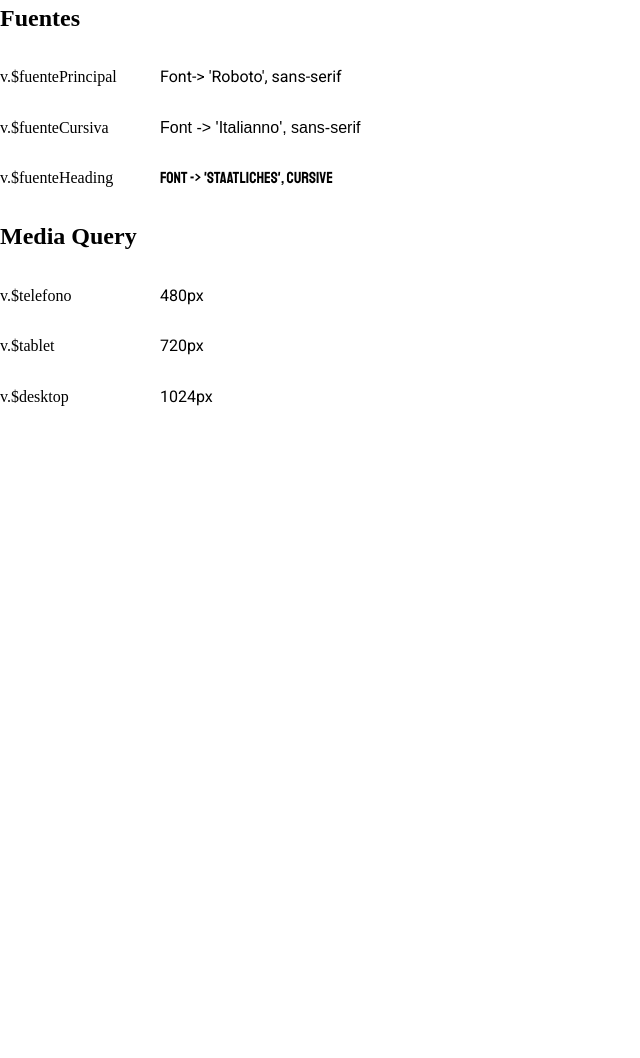
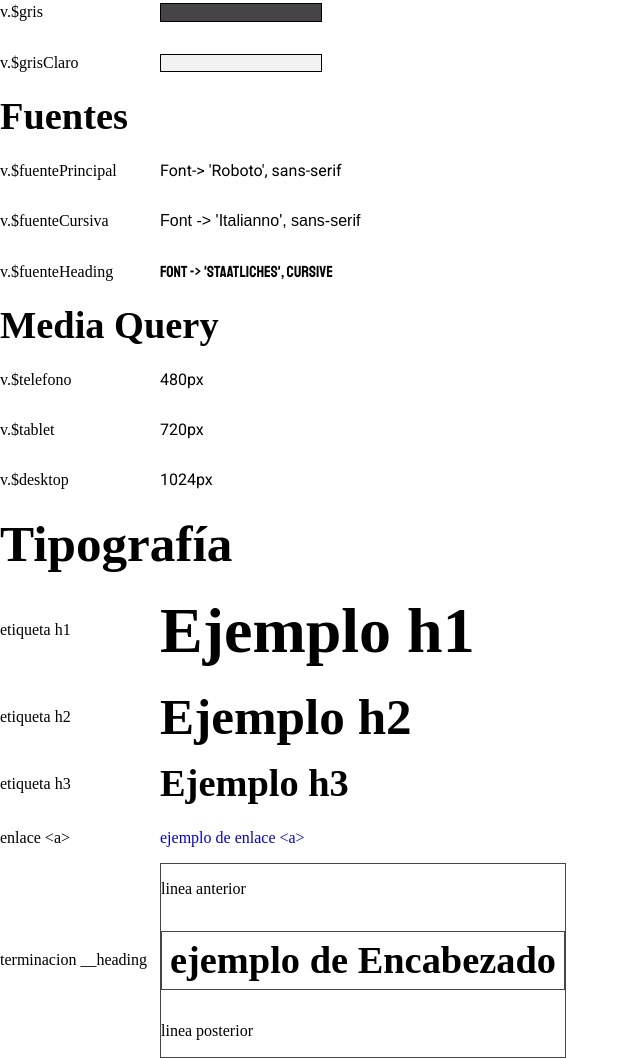
Before and after one commit to fuentesld/sass-base, a website: page index.html in a window 1280 px wide. Shown: the part 495-1553 px from the top of the page, without its empty margins (0-640 px from the left). Before the commit the page ends 917 px from the top, so only its background shows below. Drawn offline with Linux system fonts and the light colour scheme; a web font is replaced by a local one.

Commit message:
agregamos demo de tipografia

```diff
--- a/index.html
+++ b/index.html
@@ -12,8 +12,9 @@
 </head>
 <body>
   <h1>BASE</h1>
+  <h2>Variables</h2>
   <section class="variables">
-    <h2>Colores</h2>
+    <h3>Colores</h3>
     <div class="variables__contenedor">
       <p class="variables__etiqueta">v.$primario</p>
       <p class="variables__color variables__color--primario"></p>
@@ -47,7 +48,7 @@
   </section>
 
   <section class="fuentes">
-    <h2>Fuentes</h2>
+    <h3>Fuentes</h3>
     <div class="fuentes__contenedor">
       <p class="fuentes__etiqueta">v.$fuentePrincipal</p>
       <p class="fuentes__font fuentes__font--principal">Font-> 'Roboto', sans-serif</p>
@@ -63,7 +64,7 @@
   </section>
 
   <section class="media-query">
-    <h2>Media Query</h2>
+    <h3>Media Query</h3>
     <div class="media-query__contenedor">
       <p class="media-query__etiqueta">v.$telefono</p>
       <p class="media-query__font">480px</p>
@@ -77,5 +78,33 @@
       <p class="media-query__font">1024px</p>
     </div>
   </section>
+
+  <h2>Tipografía</h2>
+  <section class="tipografia">
+    <div class="tipografia__contenedor">
+      <p class="tipografia__etiqueta">etiqueta h1</p>
+      <h1>Ejemplo h1</h1>
+    </div>
+    <div class="tipografia__contenedor">
+      <p class="tipografia__etiqueta">etiqueta h2</p>
+      <h2>Ejemplo h2</h2>
+    </div>
+    <div class="tipografia__contenedor">
+      <p class="tipografia__etiqueta">etiqueta h3</p>
+      <h3>Ejemplo h3</h3>
+    </div>
+    <div class="tipografia__contenedor">
+      <p class="tipografia__etiqueta">enlace &lta&gt </p>
+      <a href="#">ejemplo de enlace &lta&gt</a>
+    </div>
+    <div class="tipografia__contenedor">
+      <p class="tipografia__etiqueta">terminacion __heading</p>
+      <div class="tipografia__subcontenedor">
+        <p>linea anterior</p>
+        <h3 class="tipografia__heading">ejemplo de Encabezado</h3>
+        <p>linea posterior</p>
+      </div>
+    </div>
+  </section>
 </body>
 </html>
--- a/scr/scss/base/_index.scss
+++ b/scr/scss/base/_index.scss
@@ -1,2 +1,3 @@
 @forward 'normalize';
 @forward 'variables';
+@forward 'tipografia';
--- /dev/null
+++ b/scr/scss/base/_tipografia.scss
@@ -0,0 +1,22 @@
+@use 'variables' as v;
+
+h1, h2, h3 {
+    margin: 0;
+    line-height: 1.5;
+}
+h1 {
+    font-size: 4rem;
+}
+h2 {
+    font-size: 3.2rem;
+}
+h3 {
+    font-size: 2.4rem;
+}
+a {
+    text-decoration: none;
+}
+
+[class$="__heading"] {
+  margin: 2rem 0;
+}
--- a/scr/scss/ui/demo/_index.scss
+++ b/scr/scss/ui/demo/_index.scss
@@ -1,3 +1,4 @@
 @forward 'variables';
 @forward 'fuentes';
 @forward 'media-query';
+@forward 'tipografia';
--- /dev/null
+++ b/scr/scss/ui/demo/_tipografia.scss
@@ -0,0 +1,21 @@
+@use '../../base/variables' as v;
+
+.tipografia {
+  &__contenedor {
+    display:flex;
+    align-items: center;
+  }
+
+  &__subcontenedor {
+    border: solid 1px v.$gris;
+  }
+
+  &__etiqueta {
+    flex: 0 0 10rem;
+  }
+
+  &__heading {
+    border: solid 1px v.$gris;
+    padding: 0 .5rem;
+  }
+}
```
Also changed, not shown: build/css/app.css, build/css/app.min.css, 2 other files.
